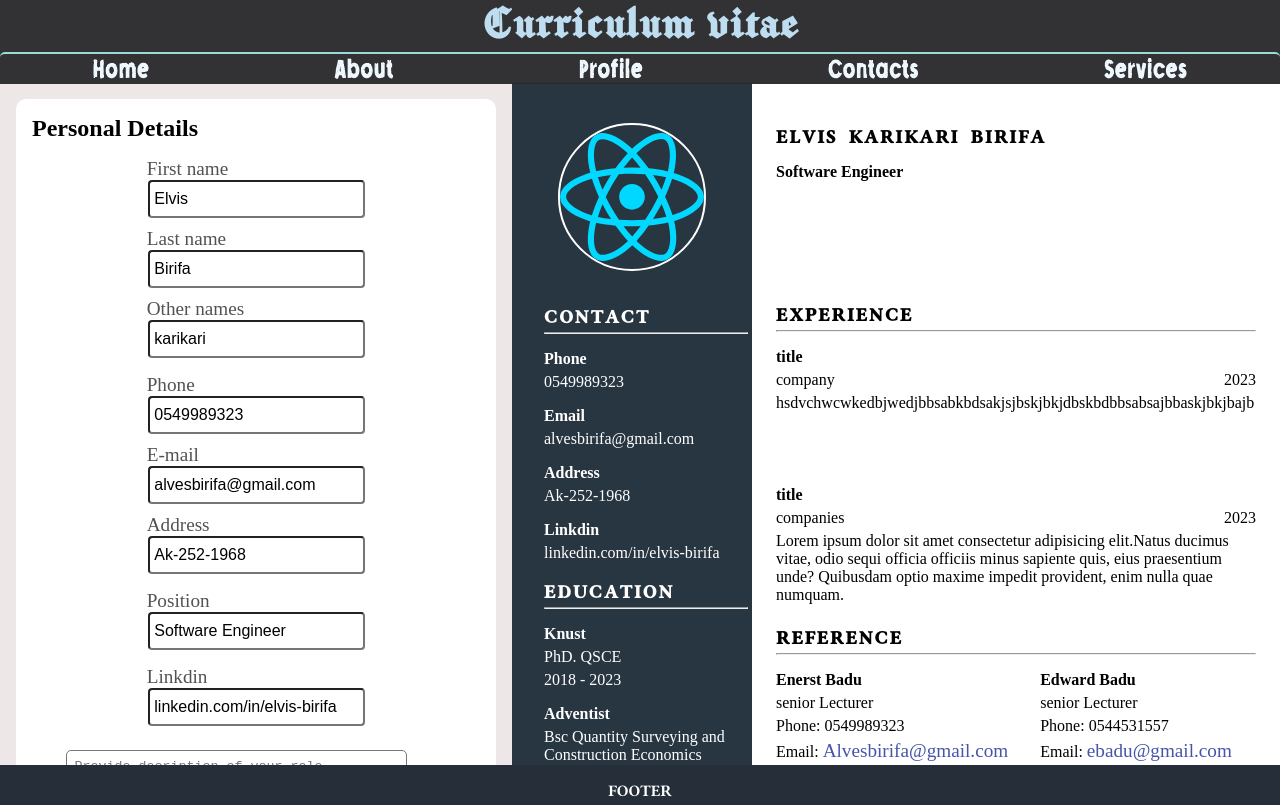
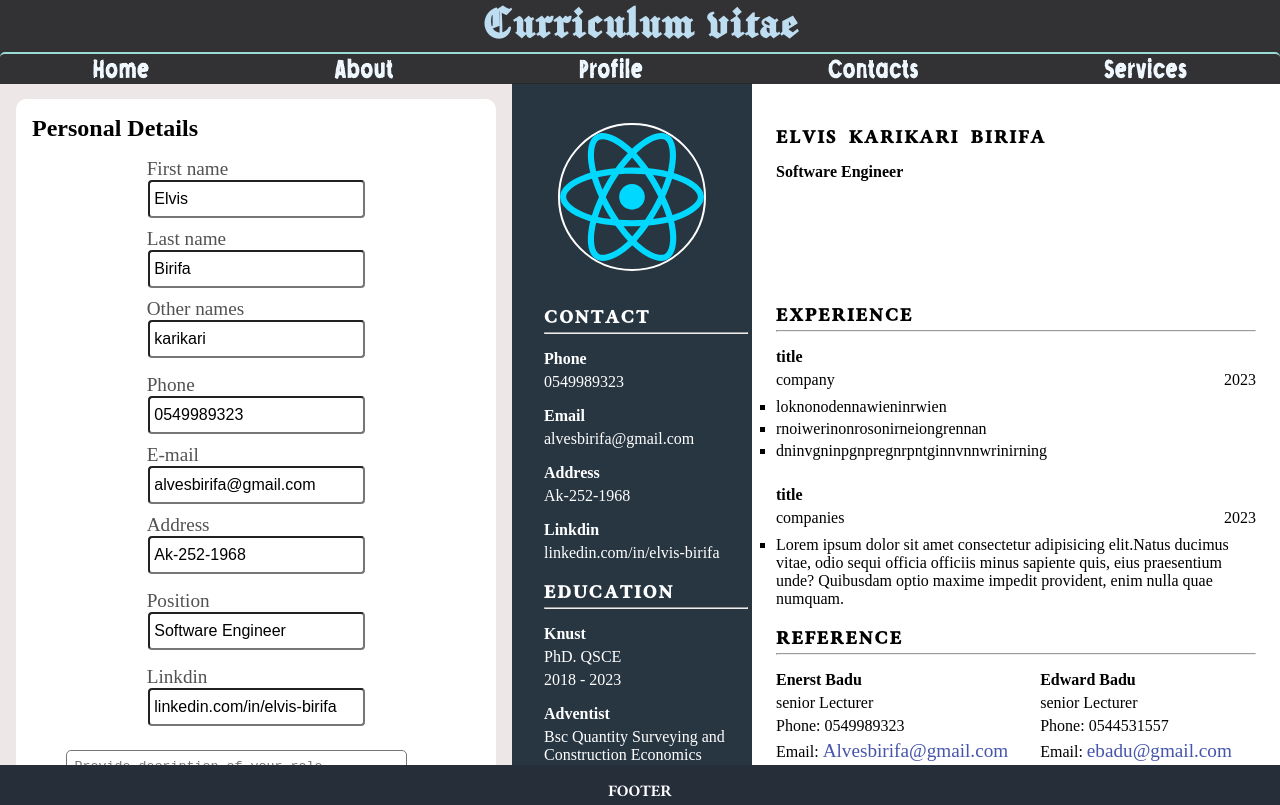
Before and after one commit to luciphoenix/CV, a React (Vite) app: page / in a window 1280 px wide. Built offline with nearby package versions, Linux system fonts and the light colour scheme.

Commit message:
change experience to bulleting and delete onFocus

```diff
--- a/src/App.jsx
+++ b/src/App.jsx
@@ -48,7 +48,9 @@ function App() {
       date: new Date().getFullYear().toString(),
       company: "company",
       description:
-        "hsdvchwcwkedbjwedjbbsabkbdsakjsjbskjbkjdbskbdbbsabsajbbaskjbkjbajb",
+        `loknonodennawieninrwien
+        rnoiwerinonrosonirneiongrennan
+        dninvgninpgnpregnrpntginnvnnwrinirning`
     },
     {
       id: 1,
@@ -250,9 +252,6 @@ function App() {
     });
     setExperience(newExperience);
   };
-  const handleExDescription = (e) => {
-    console.log(e.target.onfocus);
-  };
 
   const skillData = {
     skills,
@@ -271,7 +270,6 @@ function App() {
     handleExperience,
     handleNewExperience,
     handleExperienceDelete,
-    handleExDescription,
   };
   const references = {
     reference,
--- a/src/Components/Create.jsx
+++ b/src/Components/Create.jsx
@@ -57,7 +57,6 @@ function Create({
                 title={exp.title}
                 onChange={experiences.handleExperience}
                 date={exp.date}
-                onFocus={experiences.handleExDescription}
                 onClick={experiences.handleExperienceDelete}
                 company={exp.company}
                 description={exp.description}
--- a/src/Components/CreateExperience.jsx
+++ b/src/Components/CreateExperience.jsx
@@ -1,4 +1,3 @@
-import React from "react";
 
 function CreateExperience({
   title,
@@ -8,7 +7,6 @@ function CreateExperience({
   id,
   onChange,
   onClick,
-  onFocus,
 }) {
   return (
     <>
@@ -45,7 +43,6 @@ function CreateExperience({
           placeholder="write a little about the honour..."
           value={description}
           onChange={(e) => onChange(e, id)}
-          onFocus={onFocus}
         ></textarea>
 
         <div>
--- a/src/Components/Experience.jsx
+++ b/src/Components/Experience.jsx
@@ -1,6 +1,8 @@
 import "./Styles/experience.css";
 
 function Experience({ title, description, company, date }) {
+  const descriptionArray = description.split('\n') //split description when the user presses enter
+
   return (
     <>
       <h4>{title}</h4>
@@ -8,7 +10,7 @@ function Experience({ title, description, company, date }) {
         <p>{company}</p>
         <p>{date.split("-")[0]}</p>
       </div>
-      <ul className="description">{description}</ul>
+      <ul className="description">{descriptionArray.map((desc, index) => <li key={index}>{desc}</li>)}</ul>
     </>
   );
 }
```
